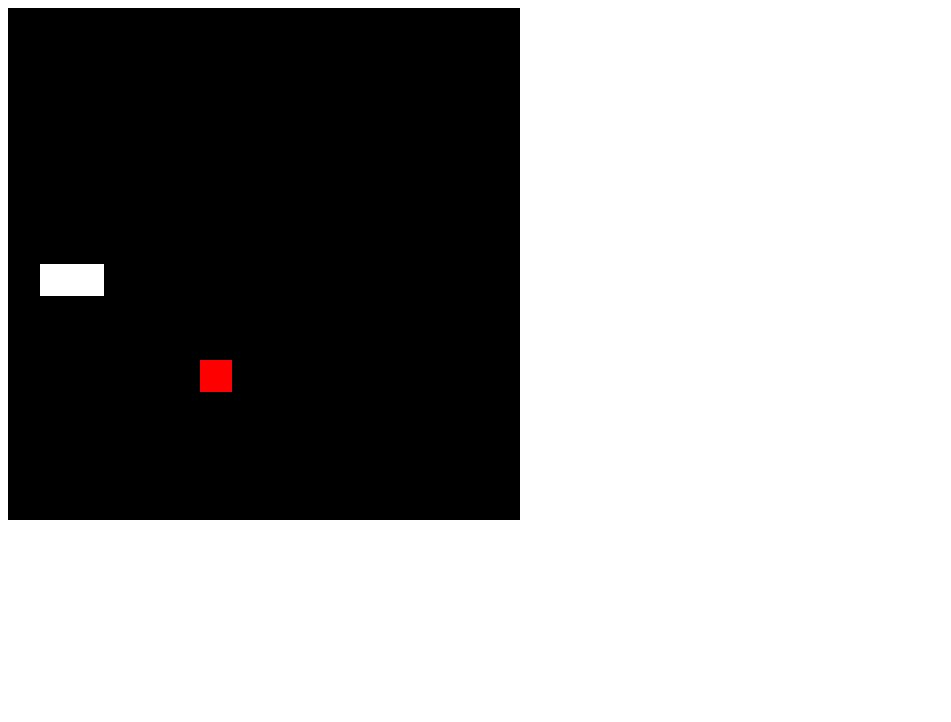
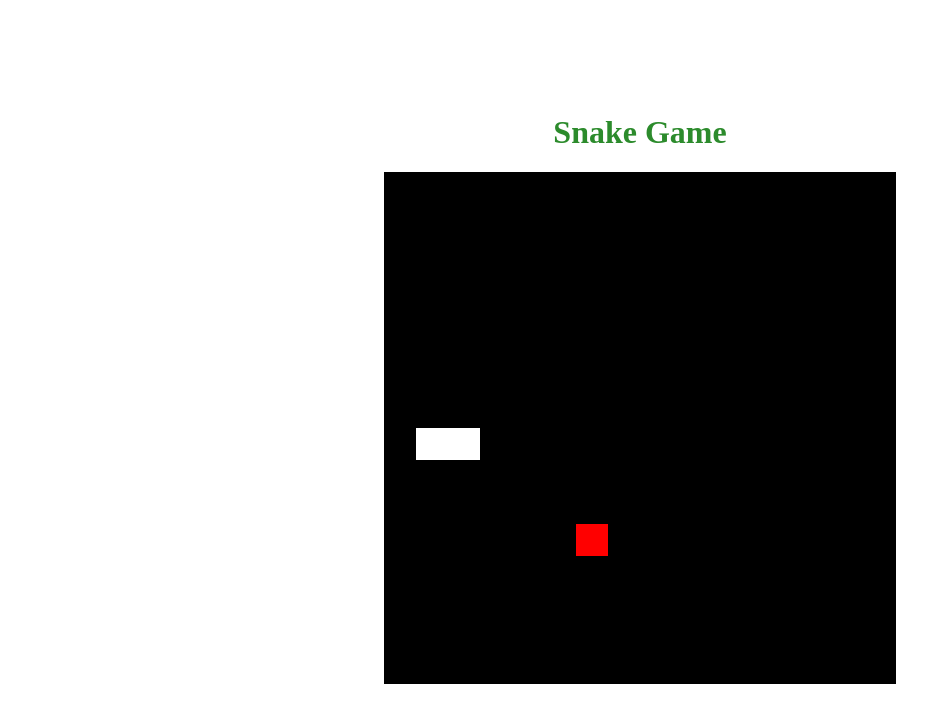
Before and after one commit to Maxel-Uds/JogoDaCobrinha_JS, a plain HTML site: page index.html in a window 1280 px wide. Shown: the whole page, without its empty margins (0-951 px from the left). Drawn offline with Linux system fonts and the light colour scheme.

Commit message:
Estilização do body

```diff
--- a/index.html
+++ b/index.html
@@ -9,6 +9,7 @@
     <title>Snake Game</title>
 </head>
 <body>
+    <h1>Snake Game</h1>
     <canvas id="snake" width="512" height="512"></canvas>
 </body>
 </html>
--- a/style.css
+++ b/style.css
@@ -0,0 +1,10 @@
+body
+{
+    height: 95vh;
+    width: 95;
+    display: flex;
+    justify-content: center;
+    align-items: center;
+    flex-direction: column;
+    color: rgb(44, 139, 44);
+}
```
